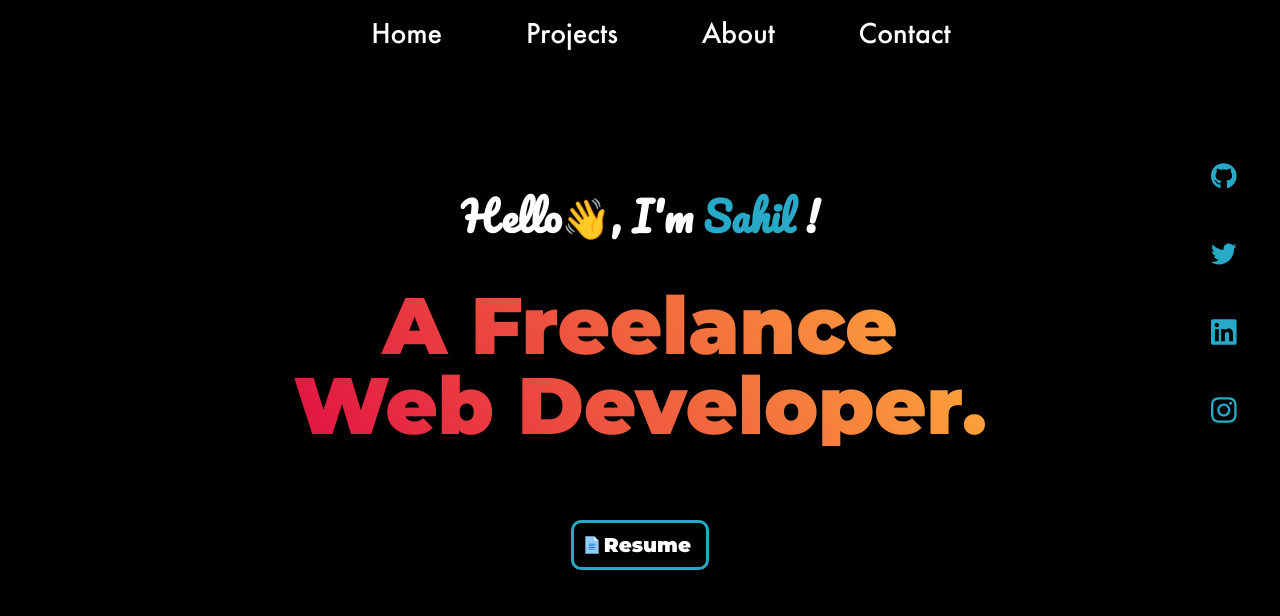
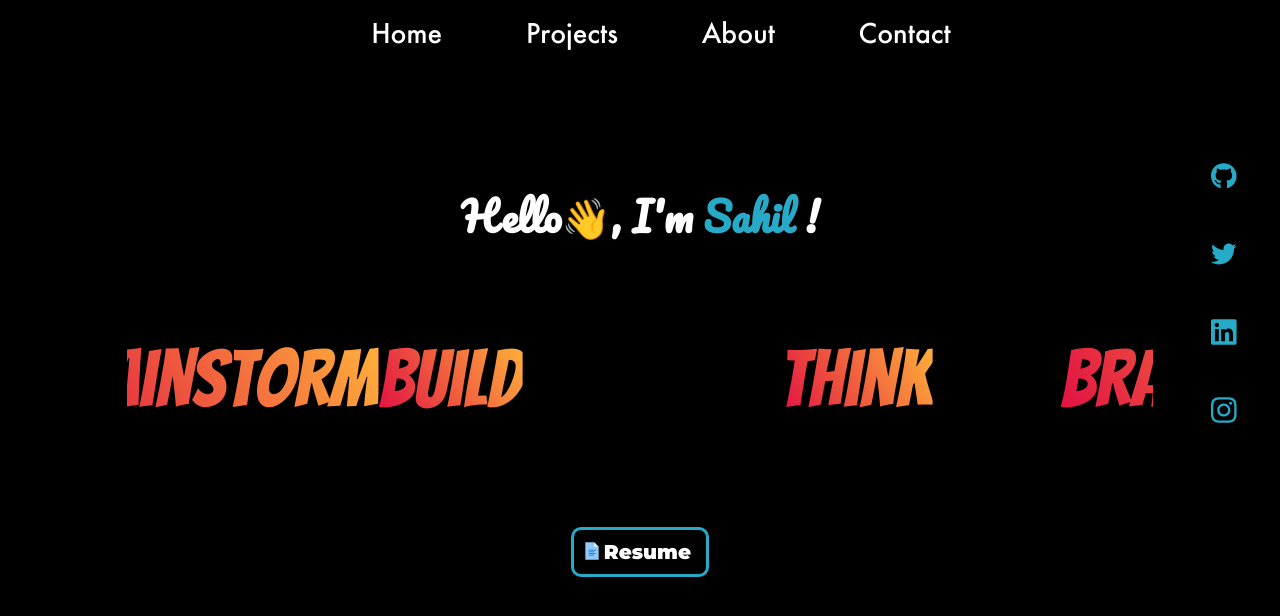
Before and after one commit to sahilkakwani9/React-Portfolio, a React (Create React App) app: page / in a window 1280 px wide. Shown: the top 616 px of the page. Built offline with nearby package versions, Linux system fonts and the light colour scheme.

Commit message:
manipulated marquee

```diff
--- a/src/components/Hero.css
+++ b/src/components/Hero.css
@@ -69,7 +69,7 @@ body {
     /* border: transparent; */
     background-color: transparent;
     font-size: 20px;
-    margin-top: 3%;
+    margin-top: 8%;
     border-radius: 10px;
     padding: 10px 15px;
     padding-left: 30px;
@@ -144,16 +144,21 @@ body {
  /* }  */
 
 .marq {
-    position: absolute;
+    /* position: absolute; */
     /* right: 40%; */
     /* margin-top: 80vh; */
-    margin-top: 80vh;
+    /* margin-top: 80vh; */
     /* margin-right: 60%; */
     /* color: rgb(247, 2, 2); */
-    color: #27aac8;
+    color: #fff;
     background-color: #000;
-    height: 4vw;
-    font-size: 40px;
+    height: 7vw;
+    font-size: 80px;
+    width: 80%;
+    display: flex;
+
+    /* position: absolute; */
+    margin: 8% auto 0 auto;
     /* transform: rotate(270deg); */
 }
 
@@ -161,6 +166,16 @@ body {
     /* margin-right: 350px; */
     justify-content: space-around;
     font-family: 'Bangers';
+}
+/* .marq div h4{
+    padding-right: 5%;
+} */
+.marq .gradient {
+    color: #fff;
+    background-image: linear-gradient(60deg, #E21143, #FFB03A);
+    background-clip: text;
+    color: transparent;
+    padding-right: 1%;
 }
 @media only screen and (max-width: 700px) {
     .s-head{
--- a/src/components/Hero.js
+++ b/src/components/Hero.js
@@ -38,24 +38,26 @@ function Hero() {
         <div className='content-wrapper'>
           <motion.div className='content' animate={{ y: [150,0] }} transition={{ ease: "easeOut", duration: 1 }}>
             <h3 className='s-head'>Hello👋, I'm <span className='wave' style={wave}>Sahil </span>!</h3>
-            <h1 className='m-head'>A Freelance <br /> Web Developer.</h1>
+            <Marquee className='marq' gradient={false} speed={80}>
+          <div className='gradient'>
+            Think
+
+          </div>
+          <div className='gradient'>
+            Brainstorm
+          </div>
+          <div className='gradient'>
+            Build
+          </div>
+        </Marquee>
+            {/* <h1 className='m-head'>A Freelance <br /> Web Developer.</h1> */}
             {/* <section class="showcase">
               <video src="./video.mp4" autoPlay loop muted></video>
               <h1 className='title'>A Freelance <br /> Web Developer.</h1>
             </section> */}
             <button className="resume"><a href="/Resume-Sahil-Kakwani.pdf" download><span className="icn"><FcDocument/></span><span className="txt">Resume</span></a></button>
           </motion.div>
-          {/* <Marquee className='marq' gradient={false} speed={80}>
-          <div>
-            Think
-          </div>
-          <div>
-            Brainstorm
-          </div>
-          <div>
-            Build
-          </div>
-        </Marquee> */}
+
         </div>
         <div className='links-wrap'>
           <div className='links'>
```
